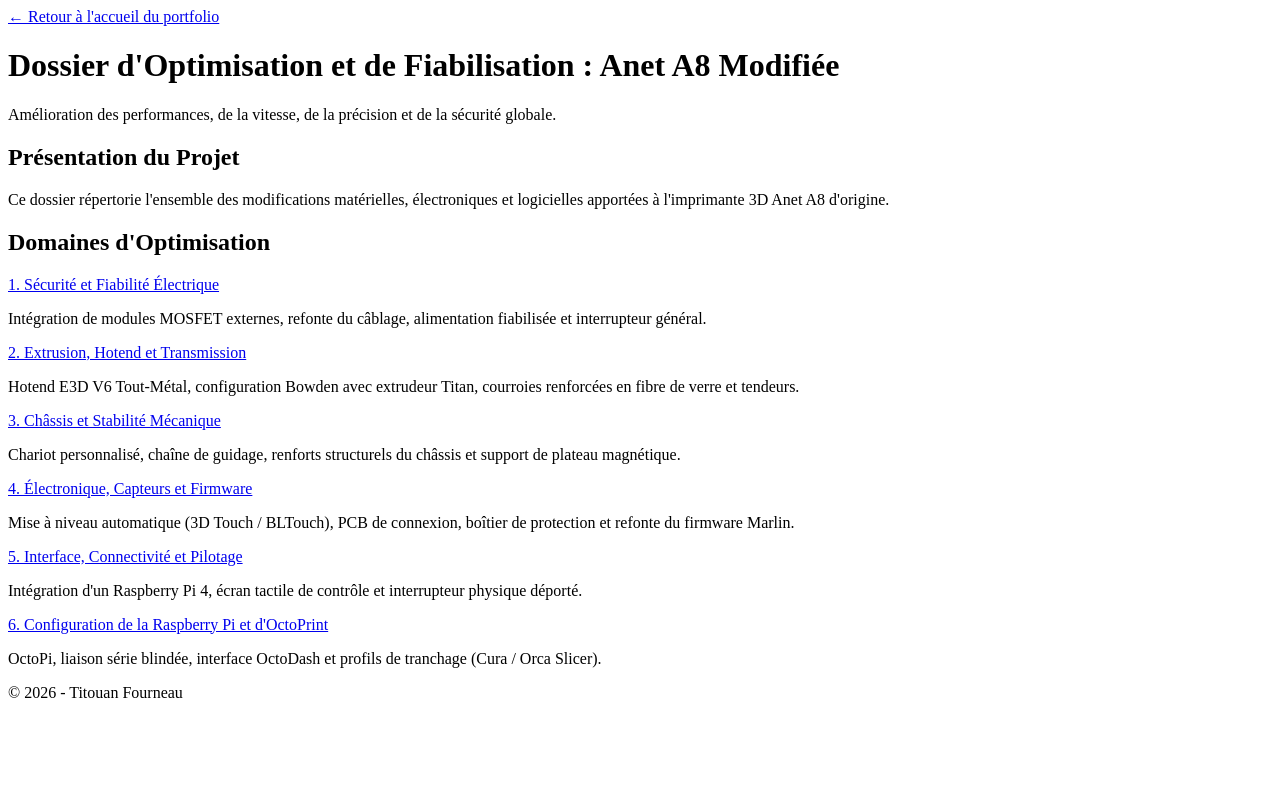
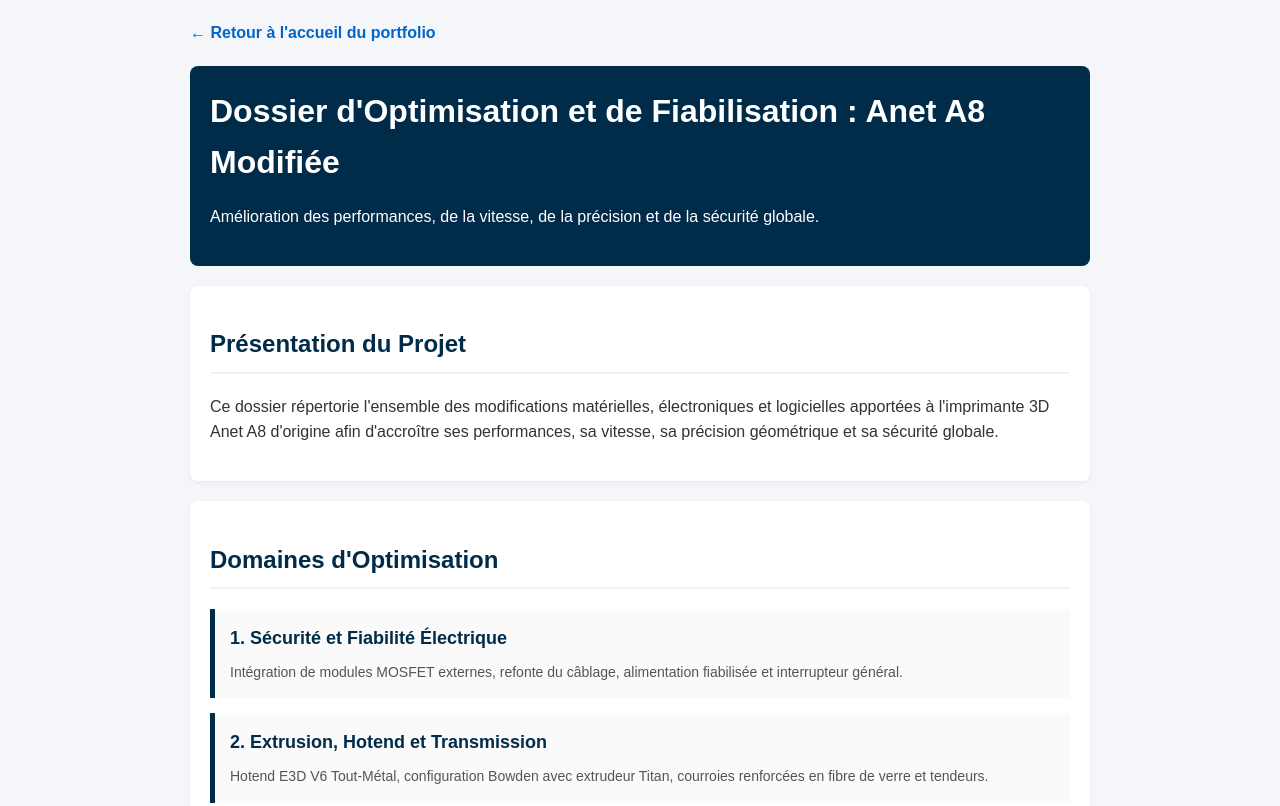
Before and after one commit to TitouanFrn/TitouanFrn.github.io, a plain HTML site: page anet.html in a window 1280 px wide. Shown: the top 806 px of the page. Drawn offline with Linux system fonts and the light colour scheme.

Commit message:
Refactor anet.html structure and content

```diff
--- a/anet.html
+++ b/anet.html
@@ -1,3 +1,86 @@
+<!DOCTYPE html>
+<html lang="fr">
+<head>
+    <meta charset="UTF-8">
+    <meta name="viewport" content="width=device-width, initial-scale=1.0">
+    <title>Dossier d'Optimisation et de Fiabilisation : Anet A8 Modifiée</title>
+    <style>
+        body {
+            font-family: Arial, sans-serif;
+            line-height: 1.6;
+            color: #333;
+            max-width: 900px;
+            margin: 0 auto;
+            padding: 20px;
+            background-color: #f4f6f9;
+        }
+        .back-link {
+            display: inline-block;
+            margin-bottom: 20px;
+            color: #0066cc;
+            text-decoration: none;
+            font-weight: bold;
+        }
+        .back-link:hover {
+            text-decoration: underline;
+        }
+        header {
+            background: #002b49;
+            color: #fff;
+            padding: 20px;
+            border-radius: 8px;
+        }
+        header h1 {
+            margin: 0;
+            color: #fff;
+        }
+        .section {
+            background: #fff;
+            padding: 20px;
+            margin-top: 20px;
+            border-radius: 8px;
+            box-shadow: 0 2px 5px rgba(0,0,0,0.05);
+        }
+        h2 {
+            color: #002b49;
+            border-bottom: 2px solid #f2f2f2;
+            padding-bottom: 8px;
+        }
+        .scenario-card {
+            background: #fafafa;
+            border-left: 5px solid #002b49;
+            padding: 15px;
+            margin: 15px 0;
+            border-radius: 0 4px 4px 0;
+            transition: transform 0.2s;
+        }
+        .scenario-card:hover {
+            transform: translateX(5px);
+        }
+        .scenario-card a {
+            font-size: 18px;
+            font-weight: bold;
+            color: #002b49;
+            text-decoration: none;
+        }
+        .scenario-card a:hover {
+            text-decoration: underline;
+        }
+        p.desc {
+            margin: 8px 0 0 0;
+            color: #555;
+            font-size: 14px;
+        }
+        footer {
+            text-align: center;
+            margin-top: 30px;
+            font-size: 13px;
+            color: #666;
+        }
+    </style>
+</head>
+<body>
+
     <a href="index.html" class="back-link">&larr; Retour à l'accueil du portfolio</a>
 
     <header>
@@ -7,7 +90,7 @@
 
     <div class="section">
         <h2>Présentation du Projet</h2>
-    <p>Ce dossier répertorie l'ensemble des modifications matérielles, électroniques et logicielles apportées à l'imprimante 3D Anet A8 d'origine.</p>
+        <p>Ce dossier répertorie l'ensemble des modifications matérielles, électroniques et logicielles apportées à l'imprimante 3D Anet A8 d'origine afin d'accroître ses performances, sa vitesse, sa précision géométrique et sa sécurité globale.</p>
     </div>
 
     <div class="section">
@@ -47,3 +130,6 @@
     <footer>
         <p>&copy; 2026 - Titouan Fourneau</p>
     </footer>
+
+</body>
+</html>
```
Lines whose indentation alone changed are shown as unchanged.
